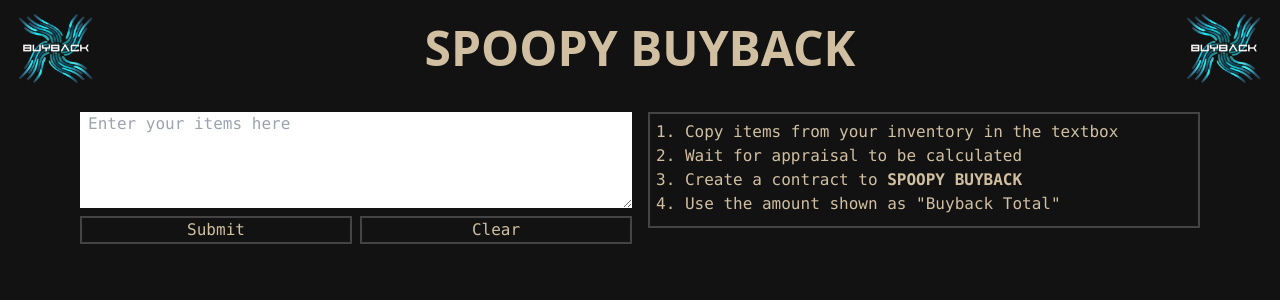
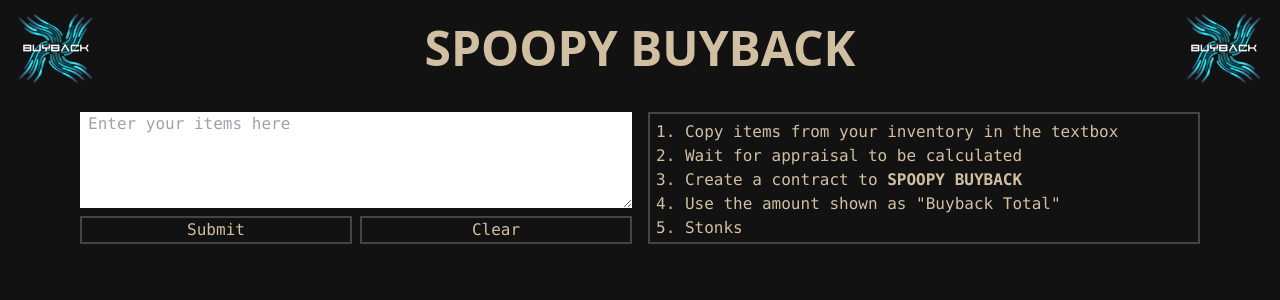
Before and after one commit to parthkalgaonkar/spoopy-buyback, a Vue app: page / in a window 1280 px wide. Shown: the top 300 px of the page. Built offline with nearby package versions, Linux system fonts and the light colour scheme.

Commit message:
Minor UI changes:
- Tweeked Height of instructions box
- Added 'stonks'

```diff
--- a/src/components/AppraisalSummaryView.vue
+++ b/src/components/AppraisalSummaryView.vue
@@ -16,12 +16,13 @@
 		</table>
 		<p>Create a contract to <span class="font-bold">SPOOPY BUYBACK</span></p>
 	</div>
-	<div class="ring-2 ring-inset ring-srcgray p-2 h-[116px]" v-else>
+	<div class="ring-2 ring-inset ring-srcgray p-2 h-[132px]" v-else>
 		<ol class="list-decimal list-inside">
 			<li>Copy items from your inventory in the textbox</li>
 			<li>Wait for appraisal to be calculated</li>
 			<li>Create a contract to <span class="font-bold">SPOOPY BUYBACK</span></li>
 			<li>Use the amount shown as "Buyback Total"</li>
+			<li>Stonks</li>
 		</ol>
 	</div>
 </template>
```
